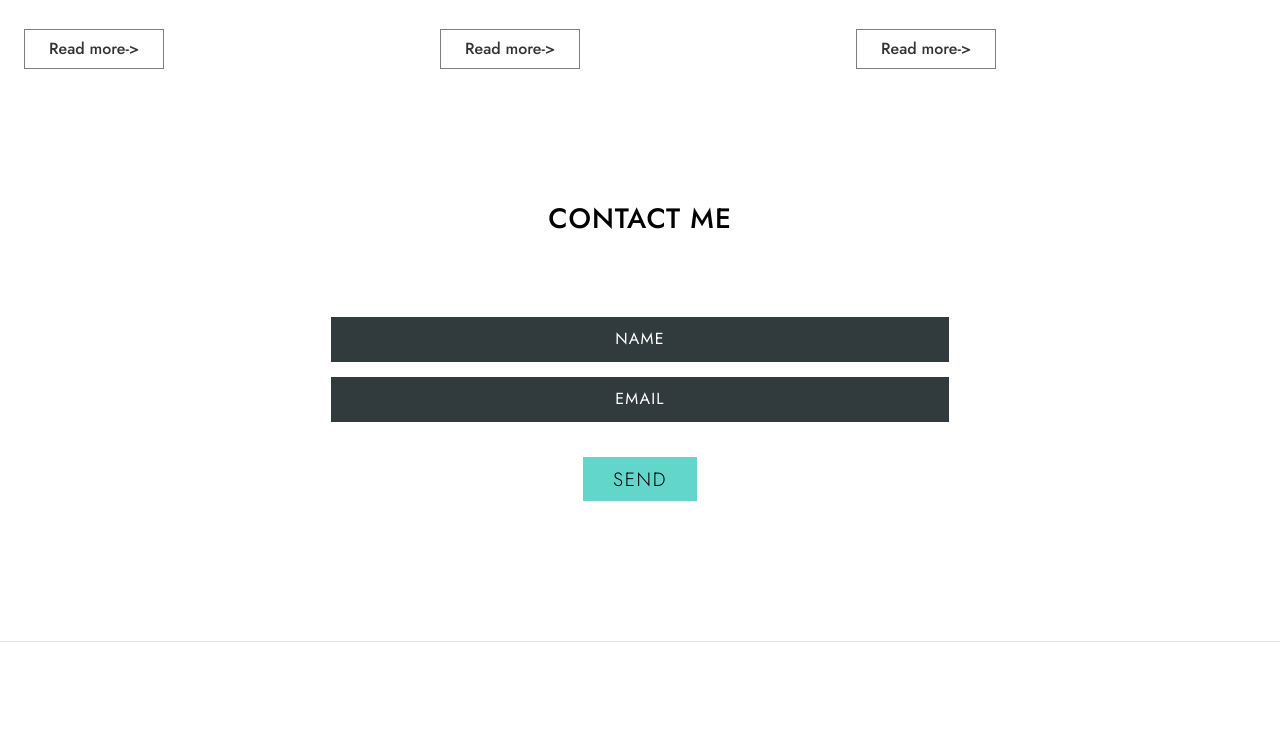
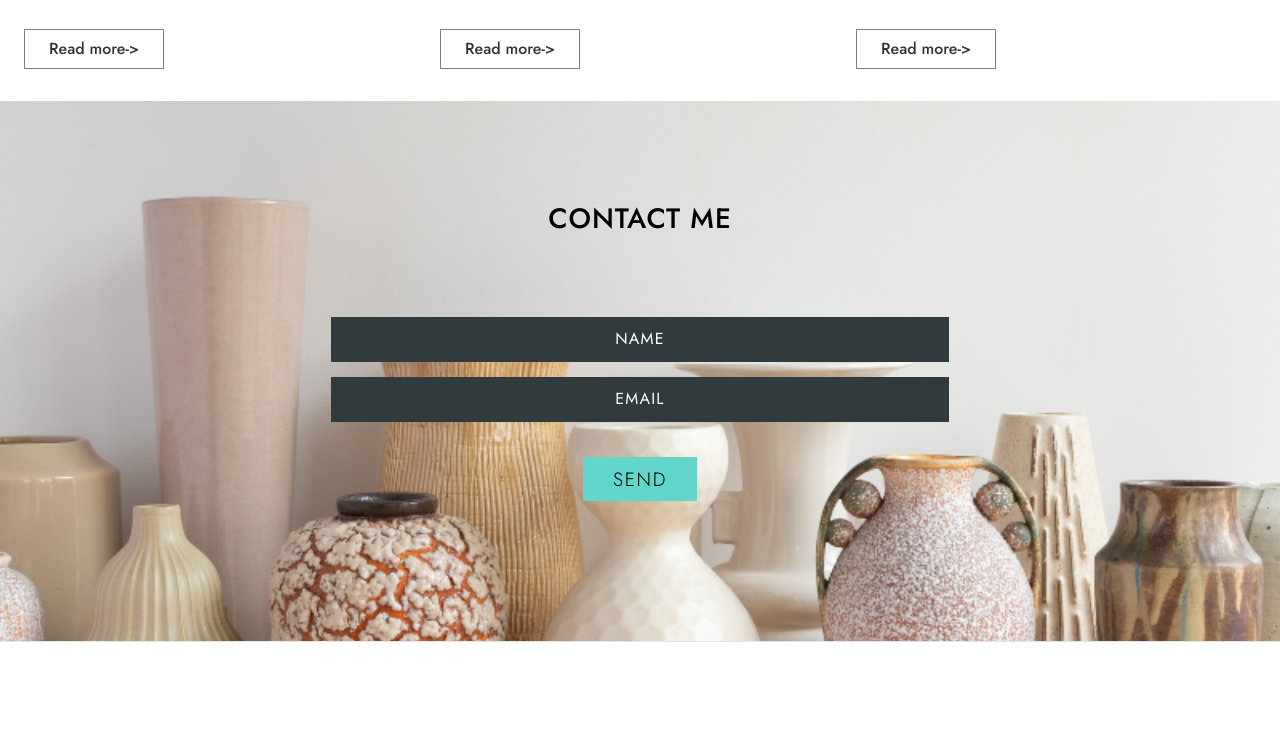
Before and after one commit to VishnuTejaNJS/Capestone-furniture-project, a plain HTML site: page index.html in a window 1280 px wide. Shown: the part 4018-4748 px from the top of the page. Drawn offline with Linux system fonts and the light colour scheme.

Commit message:
Update style166.css

```diff
--- a/style166.css
+++ b/style166.css
@@ -865,7 +865,7 @@ button{
     text-align: center;
     padding: 50px 0 140px;
     width: 100%;
-    background-image: url(images/img1.png);
+    background-image: url(./img1.png);
     background-position: center;
     background-repeat: no-repeat;
     background-size: cover;
```
